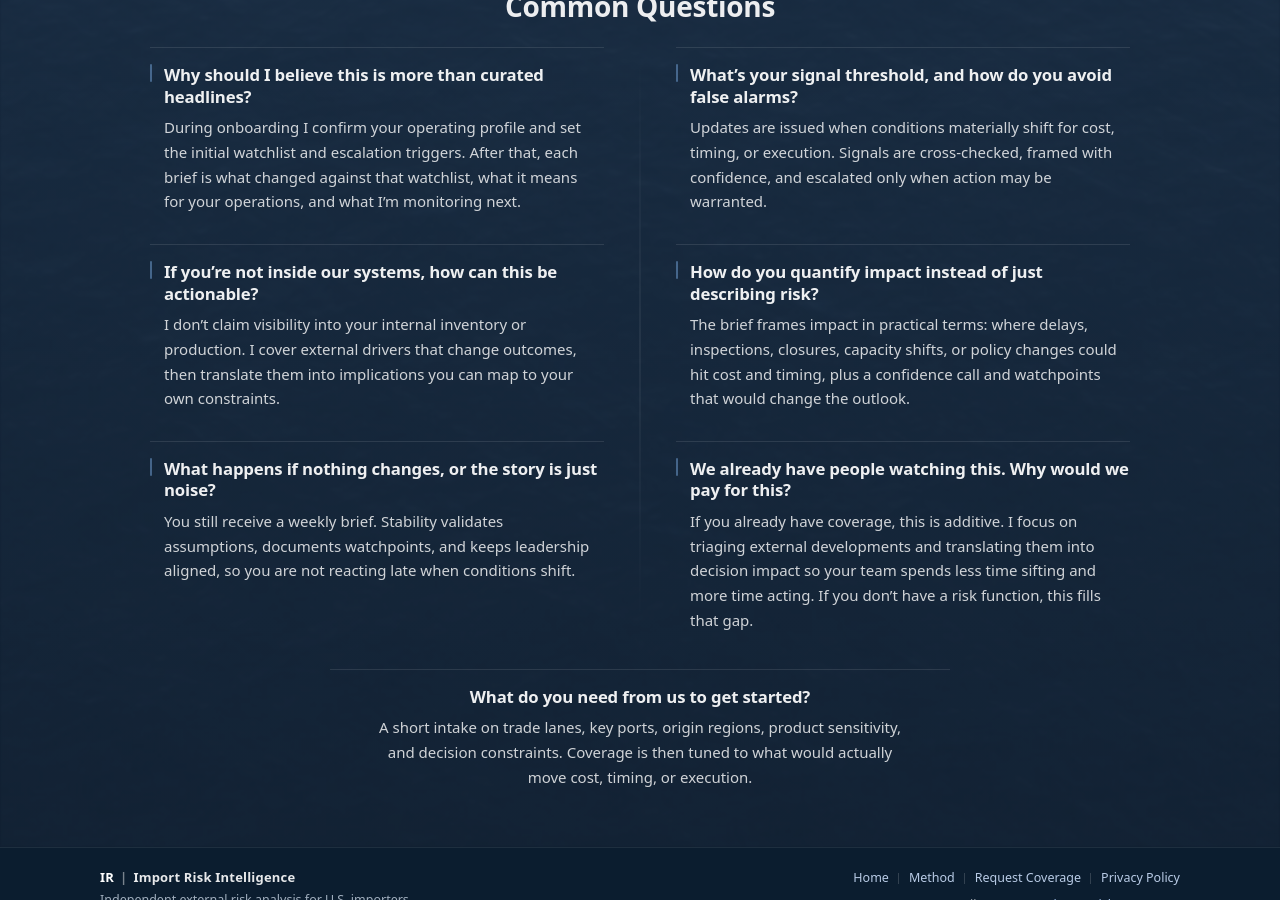
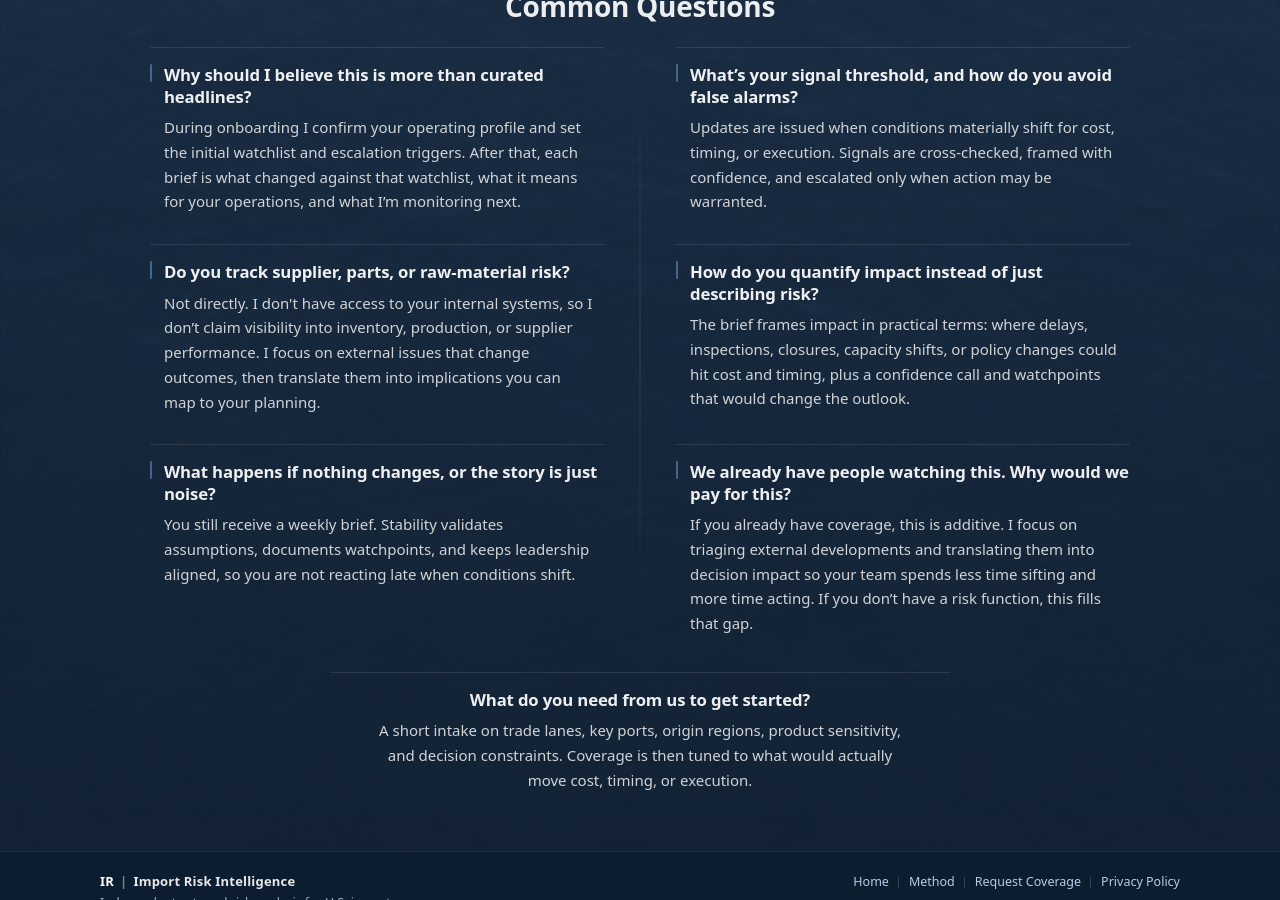
Before and after one commit to importrisk/import-risk-intelligence-site, a Jekyll site: the page built from method.html, in a window 1280 px wide and 900 px high, scrolled down 2083 px. Built offline with Jekyll 4.4.1, drawn with Linux system fonts in a browser that asks for light colours.

Commit message:
Update method.html

```diff
--- a/method.html
+++ b/method.html
@@ -273,11 +273,11 @@ css: /method.css?v=100
     </div>
 
     <div class="mp-faq-item" role="listitem">
-      <h4 class="mp-q">If you’re not inside our systems, how can this be actionable?</h4>
-      <p class="mp-a">
-        I don’t claim visibility into your internal inventory or production. I cover external drivers that change outcomes, then translate them into implications you can map to your own constraints.
-      </p>
-    </div>
+  <h4 class="mp-q">Do you track supplier, parts, or raw-material risk?</h4>
+  <p class="mp-a">
+    Not directly. I don't have access to your internal systems, so I don’t claim visibility into inventory, production, or supplier performance. I focus on external issues that change outcomes, then translate them into implications you can map to your planning.
+  </p>
+</div>
 
     <div class="mp-faq-item" role="listitem">
       <h4 class="mp-q">How do you quantify impact instead of just describing risk?</h4>
```
